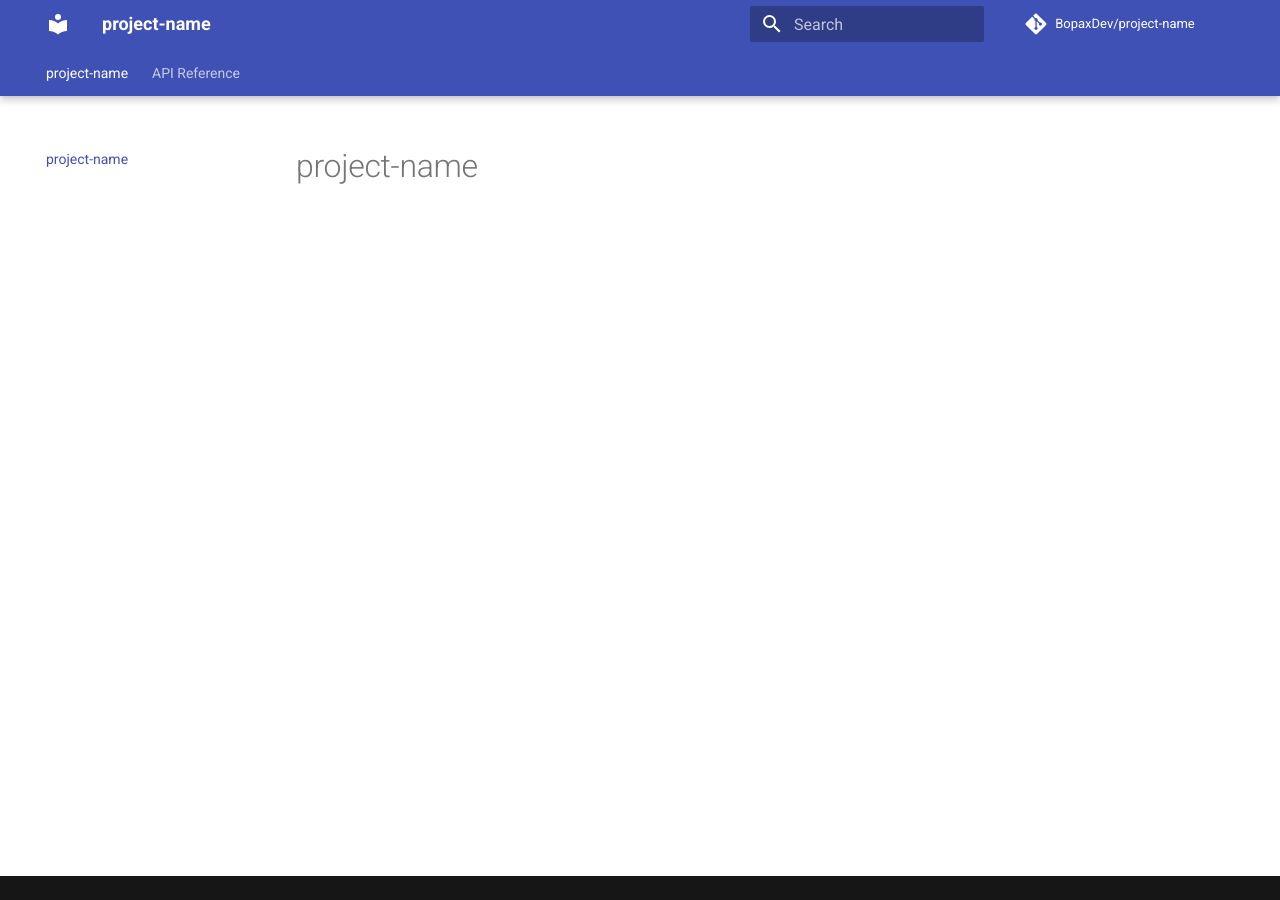
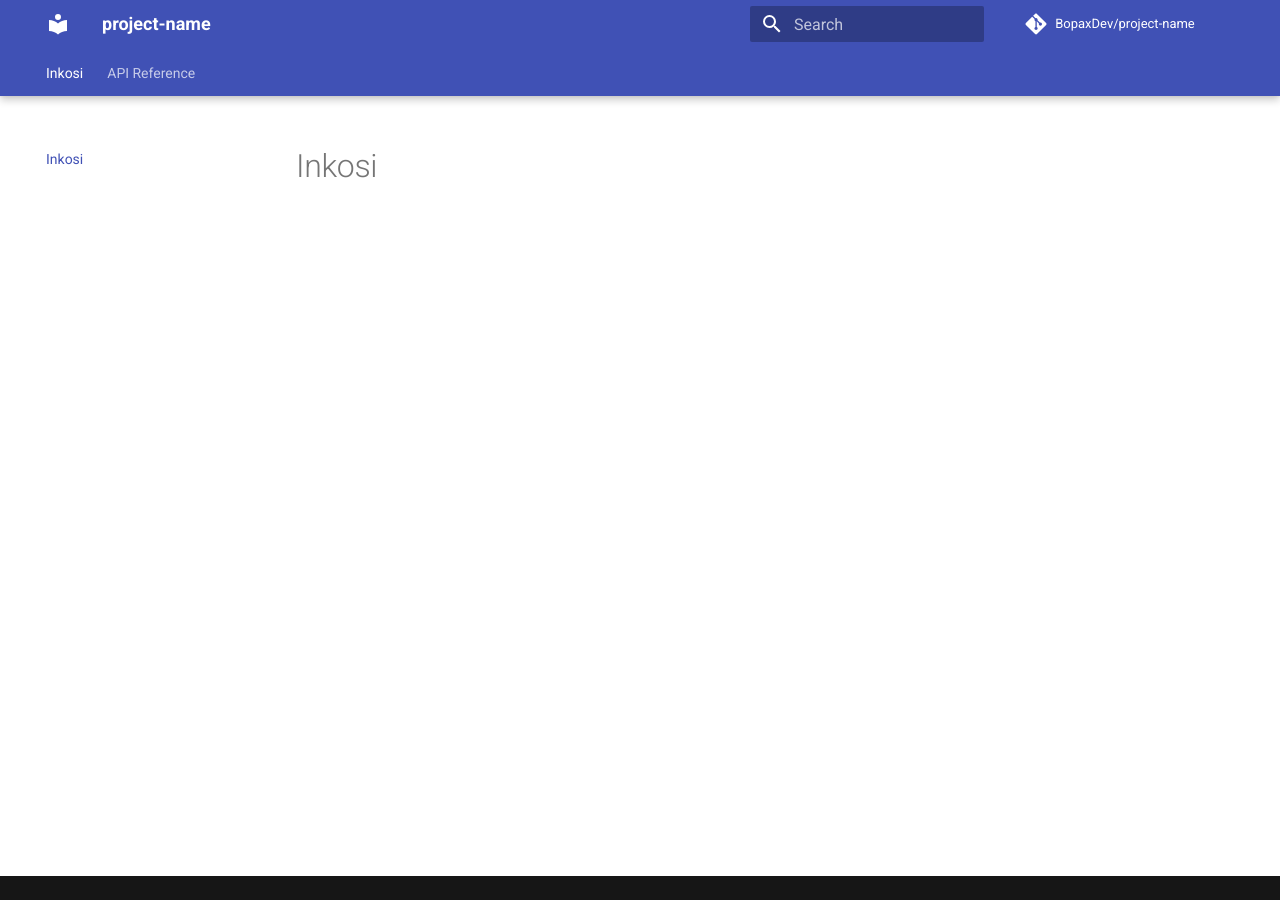
Before and after one commit to mariodematteis/InkosiOrderManagementSystemMT5, an MkDocs documentation site: the page built from docs/index.md, in a window 1280 px wide. Built offline with MkDocs 1.6.1 and Material for MkDocs 9.7.7, drawn with Linux system fonts in a browser that asks for light colours; comment, search, counter and statistics services are not loaded.

Commit message:
Update Docs

```diff
--- a/docs/index.md
+++ b/docs/index.md
@@ -1 +1 @@
-# project-name
+# Inkosi
```
Also changed, not shown: 1 other file.
